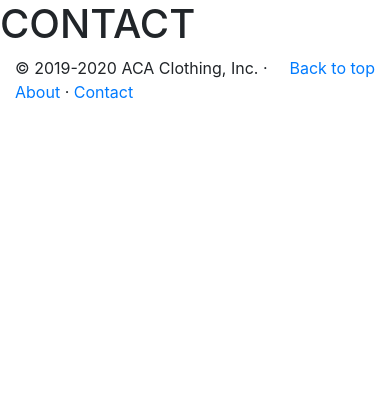
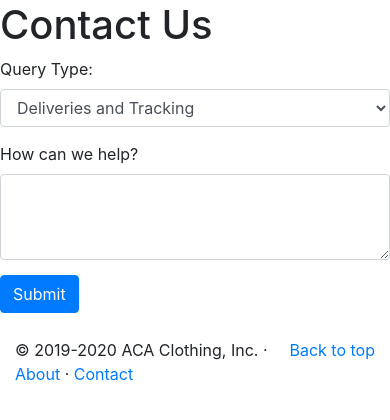
Before and after one commit to x00157960/ACA_Clothing, a Django app: page /contact/ in a window 390 px wide. Shown: the part 56-476 px from the top of the page. Run offline with Django 3.2, Linux system fonts and the light colour scheme; data comes from the database, SQL or seed files in the repository; both versions use the stored data as it was after the commit; parts of the project's set-up code (start-up, migrations or seed data) failed here and were passed over; some libraries are stand-ins or nearby versions.

Commit message:
Multiple Visual Improvements Across Browse, Home and Contact Us Pages AB#38

```diff
--- a/Code/pages/templates/contact.html
+++ b/Code/pages/templates/contact.html
@@ -1,4 +1,18 @@
 {% extends "base.html" %}
 {% block content %}
-<H1>CONTACT</H1>
+<h1>Contact Us</h1>
+<div class="form-group">
+    <label for="Options1">Query Type:</label>
+    <select class="form-control" id="Options1">
+        <option>Deliveries and Tracking</option>
+        <option>Products</option>
+        <option>Refunds and Returns</option>
+        <option>Payment</option>
+        <option>Technical Support</option>
+        <option>Other</option>
+    </select>
+    <div class></div><label for="Textarea1" style="padding-top: 15px">How can we help?</label>
+    <textarea class="form-control" id="Textarea1" rows="3"></textarea>
+    <button type="submit" class="btn btn-primary mb-2" style="margin-top: 15px">Submit</button>
+</div>
 {% endblock %}
--- a/Code/templates/base.html
+++ b/Code/templates/base.html
@@ -1,17 +1,68 @@
 <!DOCTYPE html>
 <html>
+
 <head>
-        <link rel="stylesheet" href="https://stackpath.bootstrapcdn.com/bootstrap/4.1.3/css/bootstrap.min.css" integrity="sha384-MCw98/SFnGE8fJT3GXwEOngsV7Zt27NXFoaoApmYm81iuXoPkFOJwJ8ERdknLPMO" crossorigin="anonymous">
-        <link rel="stylesheet" href="https://use.fontawesome.com/releases/v5.7.0/css/all.css" integrity="sha384-lZN37f5QGtY3VHgisS14W3ExzMWZxybE1SJSEsQp9S+oqd12jhcu+A56Ebc1zFSJ" crossorigin="anonymous">
-        <script src="https://stackpath.bootstrapcdn.com/bootstrap/4.1.3/js/bootstrap.min.js" integrity="sha384-ChfqqxuZUCnJSK3+MXmPNIyE6ZbWh2IMqE241rYiqJxyMiZ6OW/JmZQ5stwEULTy" crossorigin="anonymous"></script>
-</head>
-<body>
+  <link rel="stylesheet" href="https://stackpath.bootstrapcdn.com/bootstrap/4.1.3/css/bootstrap.min.css"
+    integrity="sha384-MCw98/SFnGE8fJT3GXwEOngsV7Zt27NXFoaoApmYm81iuXoPkFOJwJ8ERdknLPMO" crossorigin="anonymous">
+  <link rel="stylesheet" href="https://use.fontawesome.com/releases/v5.7.0/css/all.css"
+    integrity="sha384-lZN37f5QGtY3VHgisS14W3ExzMWZxybE1SJSEsQp9S+oqd12jhcu+A56Ebc1zFSJ" crossorigin="anonymous">
+  <script src="https://stackpath.bootstrapcdn.com/bootstrap/4.1.3/js/bootstrap.min.js"
+    integrity="sha384-ChfqqxuZUCnJSK3+MXmPNIyE6ZbWh2IMqE241rYiqJxyMiZ6OW/JmZQ5stwEULTy"
+    crossorigin="anonymous"></script>
+  <style>
+    /* General */
+    .spacer {
+      padding-top: 40px;
+      padding-bottom: 40px
+    }
+
+    /* Carousel */
+    .carousel-inner img {
+      width: 100%;
+      max-height: 900px;
+      overflow: hidden;
+    }
+
+    .caption {
+      position: relative;
+      left: 0;
+      top: 50%;
+      width: 100%;
+      text-align: center;
+      color: #000;
+    }
+
+    .caption span.border {
+      background-color: #111;
+      color: #fff;
+      padding: 18px;
+      font-size: 25px;
+      letter-spacing: 10px;
+    }
 
 
+    .parallax {
+      /* The image used */
+      background-image: url("https://www.hausradio.co.uk/wp-content/uploads/2019/07/static1.seeibiza.com_image_uploader_photos_3f_large_sunset-hotspots-in-ibiza-2017-ibiza-island.jpg");
+
+      /* Set a specific height */
+      height: 500px;
+
+      /* Create the parallax scrolling effect */
+      background-attachment: fixed;
+      background-position: center;
+      background-repeat: no-repeat;
+      background-size: cover;
+    }
+  </style>
+</head>
+
+<body>
   <header>
     <nav class="navbar navbar-expand-md navbar-dark bg-dark">
       <a class="navbar-brand" href="{% url 'home' %}">ACA Clothing</a>
-      <button class="navbar-toggler" type="button" data-toggle="collapse" data-target="#navbarCollapse" aria-controls="navbarCollapse" aria-expanded="false" aria-label="Toggle navigation">
+      <button class="navbar-toggler" type="button" data-toggle="collapse" data-target="#navbarCollapse"
+        aria-controls="navbarCollapse" aria-expanded="false" aria-label="Toggle navigation">
         <span class="navbar-toggler-icon"></span>
       </button>
       <div class="collapse navbar-collapse" id="navbarCollapse">
@@ -30,19 +81,25 @@
           </li>
           {% endif %}
         </ul>
-
-          <form class="form-inline mt-2 mt-md-0">
-          <input class="form-control mr-sm-2" type="text" placeholder="Search" aria-label="Search">
-          <button class="btn btn-outline-success my-2 my-sm-0" type="submit">Search</button>
         </form>
       </div>
     </nav>
   </header>
+  <div class="row">
+    <div class="col-sm-2">
+    </div>
+    <div class="col-sm-8">
       {% block content %}
       {% endblock %}
+    </div>
+    <div class="col-sm-2">
+    </div>
+  </div>
 </body>
 <footer class="container">
   <p class="float-right"><a href="#">Back to top</a></p>
-    <p>© 2019-2020 ACA Clothing, Inc. · <a href="{% url 'about' %}">About</a> · <a href="{% url 'contact' %}">Contact</a></p>
+  <p>© 2019-2020 ACA Clothing, Inc. · <a href="{% url 'about' %}">About</a> · <a href="{% url 'contact' %}">Contact</a>
+  </p>
 </footer>
+
 </html>
```
Also changed, not shown: Code/pages/templates/home.html (+3 -51 lines), Code/shop/templates/products.html (+14 -7 lines), Code/db.sqlite3. Lines whose indentation alone changed are shown as unchanged.
